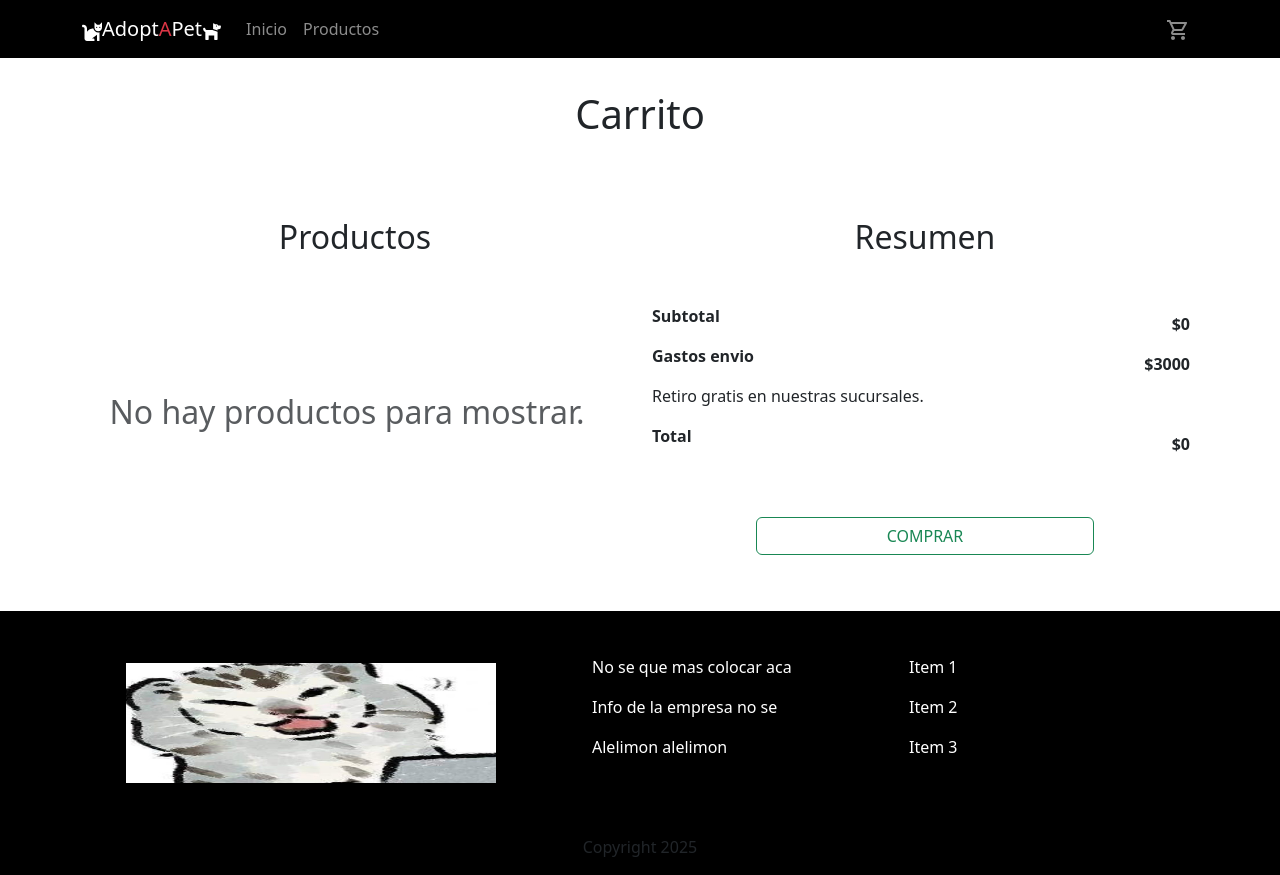
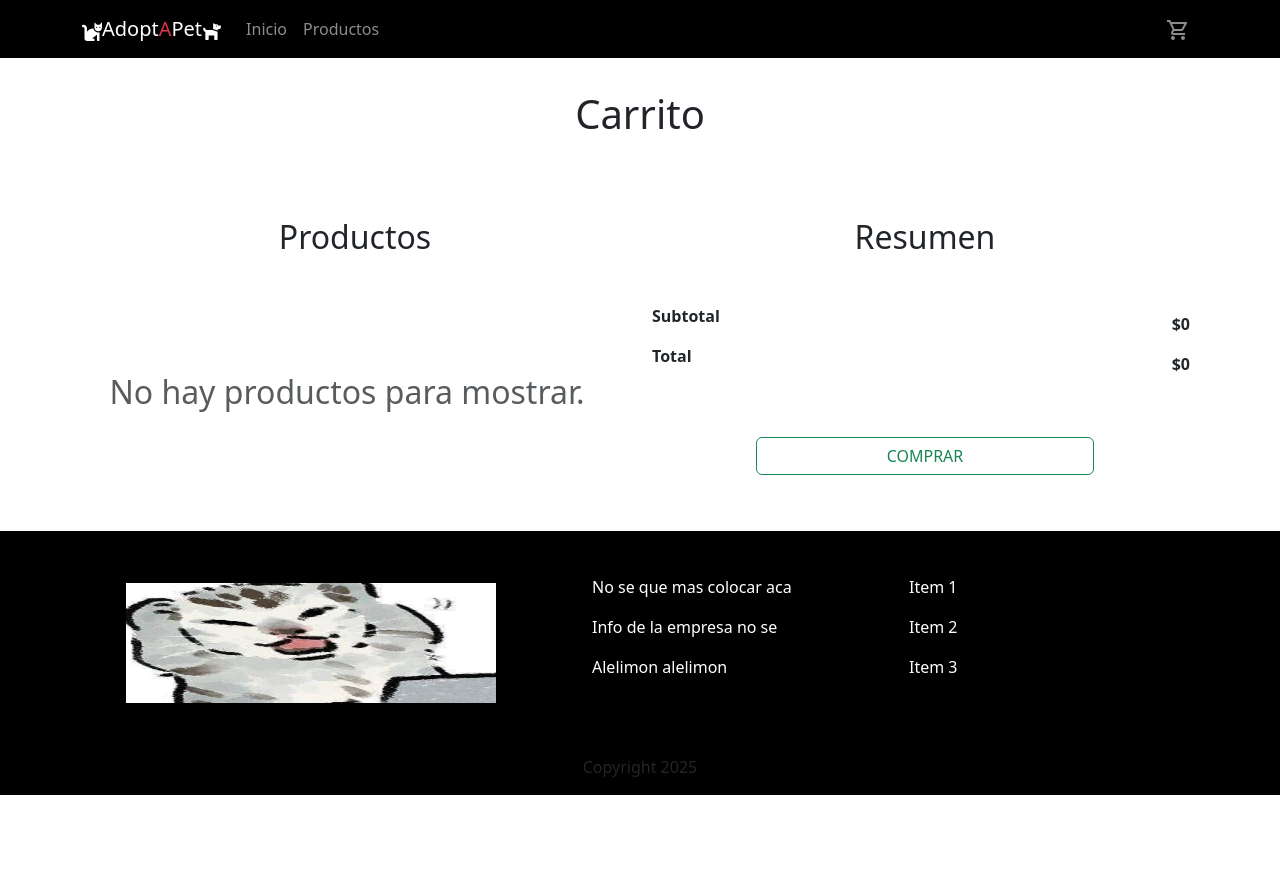
Before and after one commit to michdiazf/adoptapet, a React (Vite) app: page /carrito in a window 1280 px wide. After the commit the page ends 800 px from the top, so only its background shows below. Built offline with nearby package versions, Linux system fonts and the light colour scheme.

Commit message:
correccion productDetail

```diff
--- a/src/components/organisms/CardResumen.jsx
+++ b/src/components/organisms/CardResumen.jsx
@@ -4,8 +4,6 @@ import Text from "../atoms/Text";
 import { Container, Col, Row } from "react-bootstrap";
 
 function CardResumen() {
-
-    const envio = 3000;
 
     const carrito = JSON.parse(localStorage.getItem("carrito") || "[]");
 
@@ -19,7 +17,7 @@ function CardResumen() {
         if (subTotal() === 0){
             return 0;
         }
-        return subTotal() + envio;
+        return subTotal();
     }
 
     const comprar = () => {
@@ -31,10 +29,6 @@ function CardResumen() {
     <Container>
       <Row>
         <CardResumenBody label="Subtotal" price={subTotal()} />
-      </Row>
-      <Row>
-        <CardResumenBody label="Gastos envio" price={envio} />
-        <Text variant="p">Retiro gratis en nuestras sucursales.</Text>
       </Row>
       <Row>
         <CardResumenBody label="Total" price={total()} />
```
Also changed, not shown: 1 other file (tests, documents, lock files or other folders).
